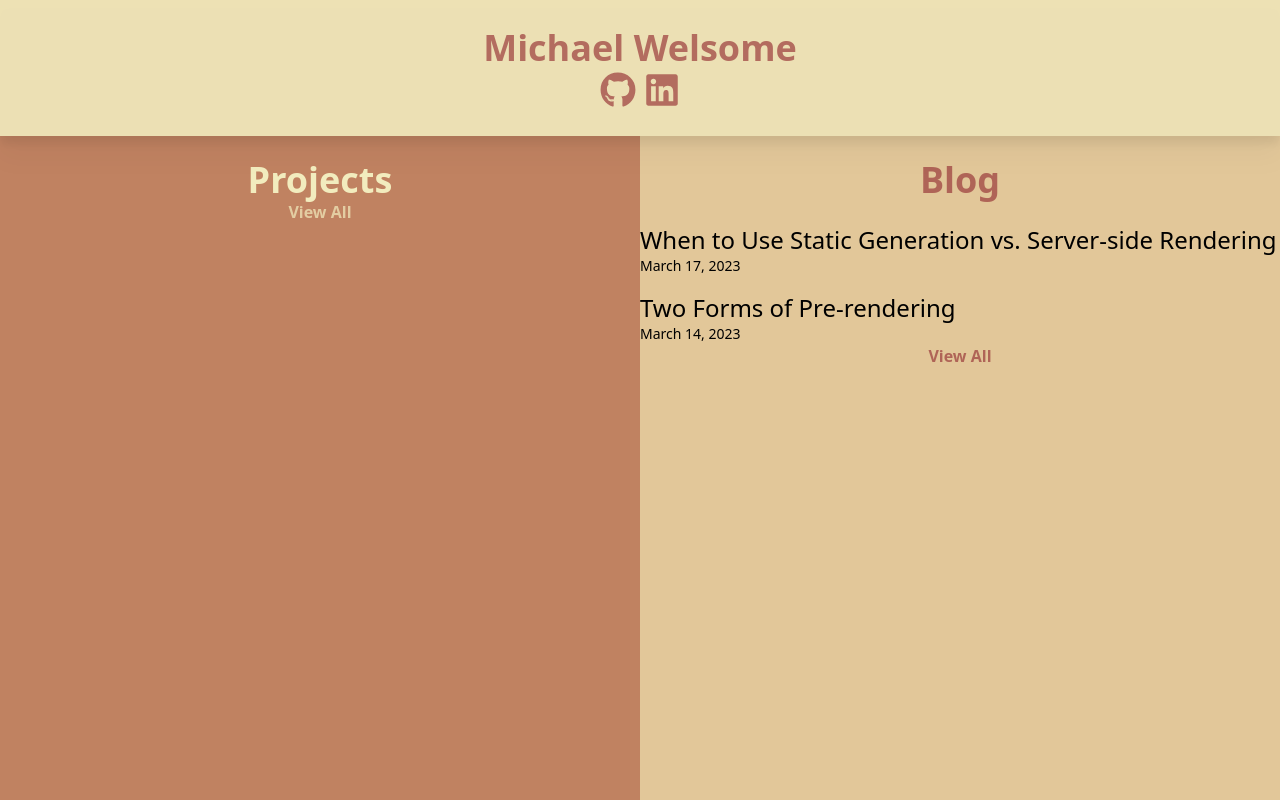
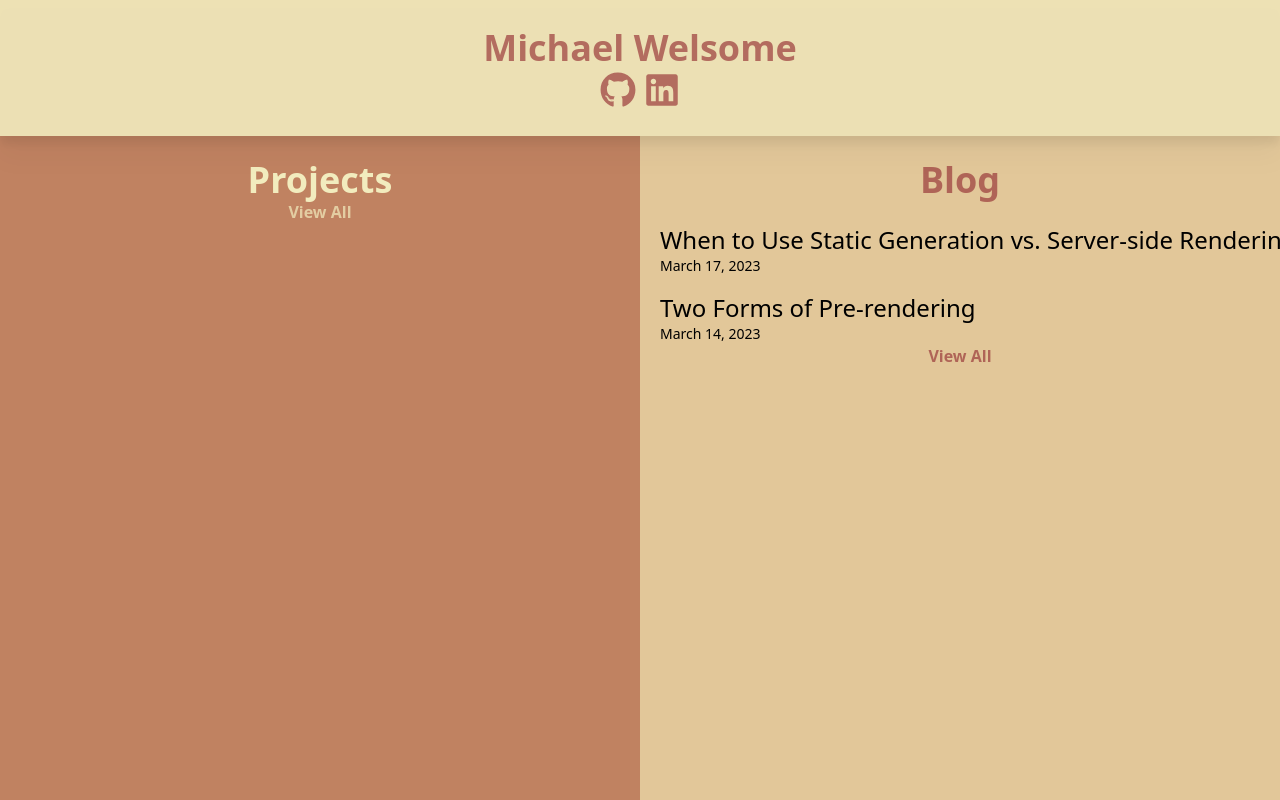
Before and after one commit to MiquilW/miquil, a Next.js app: page / in a window 1280 px wide. Built offline with nearby package versions, Linux system fonts and the light colour scheme.

Commit message:
Custom scrollbar

```diff
--- a/src/app/components/Item.tsx
+++ b/src/app/components/Item.tsx
@@ -13,7 +13,7 @@ export default function Item({ post }: Props) {
 
   return (
     <li className='mt-4 text-2xl' key={id}>
-      <Link className='hover:text-sunset1 duration-300' href={`/entries/${id}`}>
+      <Link className='hover:bg-sunset2 duration-300 text-sw' href={`/entries/${id}`}>
         {title}
       </Link>
       <br />
--- a/src/app/components/Posts.tsx
+++ b/src/app/components/Posts.tsx
@@ -7,7 +7,7 @@ export default function Posts() {
 
   return (
     <section className='mt-6 mx-auto max-w-2xl'>
-      <ul className='w-full'>
+      <ul className='mx-5 w-full'>
         {posts.map(post => (
           <Item key={post.id} post={post} />
         ))}
--- a/src/app/globals.css
+++ b/src/app/globals.css
@@ -1,3 +1,28 @@
 @tailwind base;
 @tailwind components;
 @tailwind utilities;
+
+::-webkit-scrollbar {
+  width: 0.6em;
+}
+
+::-webkit-scrollbar-track {
+  border-radius: 100vw;
+  margin-block: 0.2em;
+  background: #a57054;
+}
+
+::-webkit-scrollbar-thumb {
+  background: #F2ECBE;
+  border-radius: 100vw;
+}
+
+::-webkit-scrollbar-thumb:hover {
+  background: #d4cfa7;
+}
+
+@supports (scrollbar-color: red blue) {
+  * {
+    scrollbar-width: thin;
+  }
+}
```
